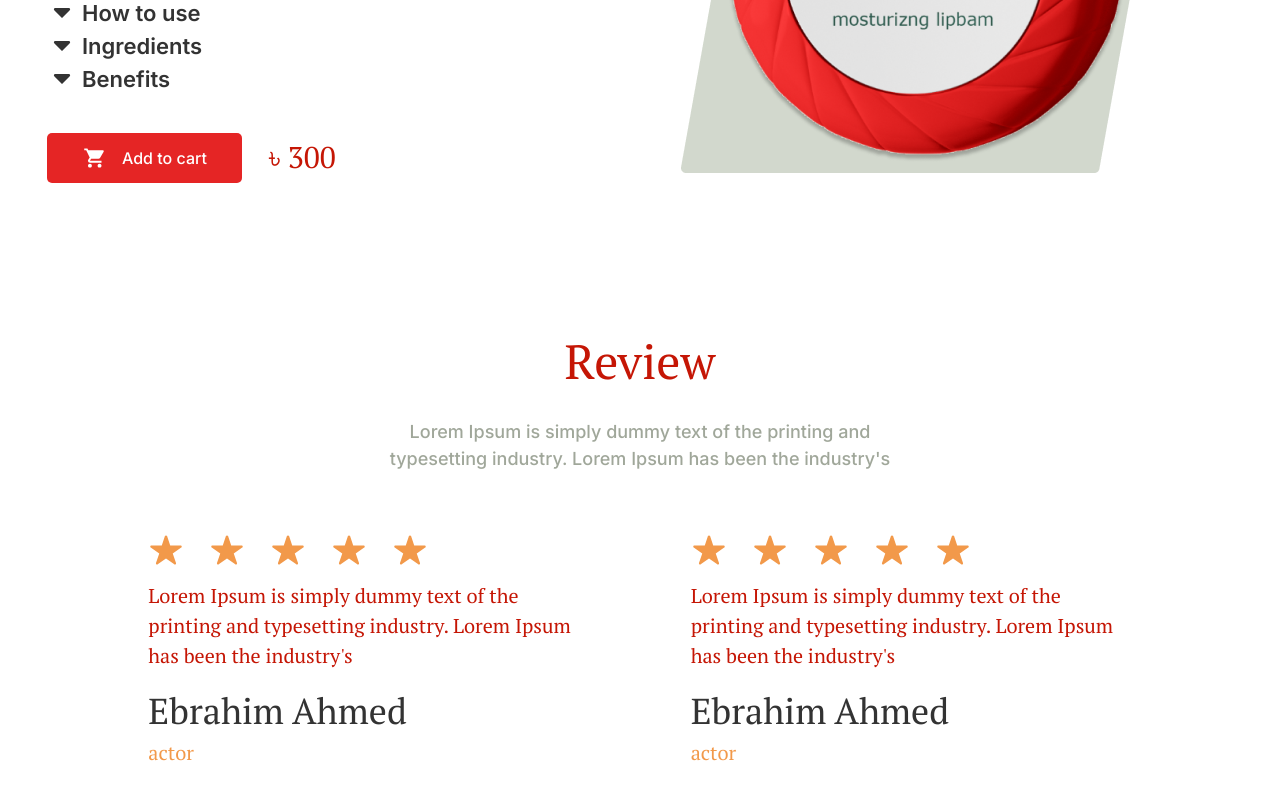
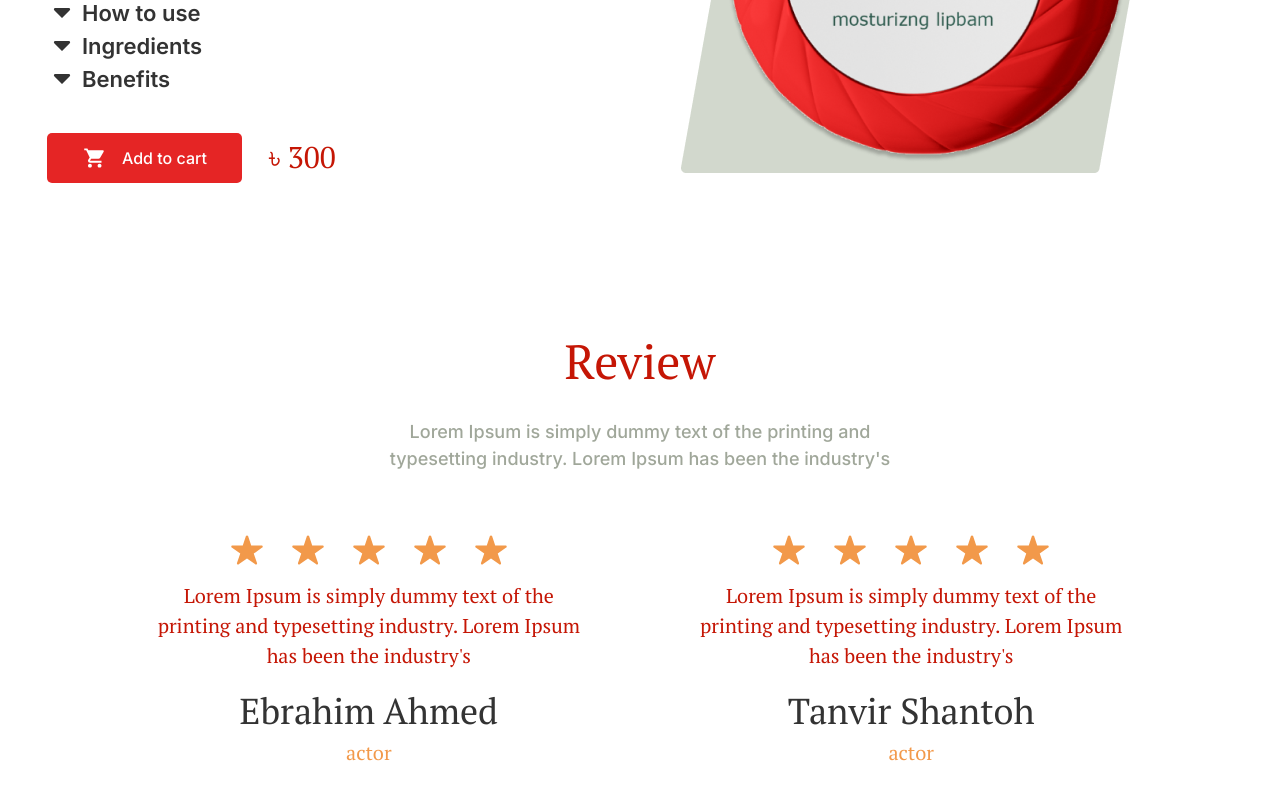
Before and after one commit to mizanur-rahaman-bd/React_project_EbTan_Cosmetic, a React (Vite) app: page / in a window 1280 px wide. Shown: the part 3344-4144 px from the top of the page. Before the commit the page ends 4112 px from the top, so only its background shows below. Built offline with nearby package versions, Linux system fonts and the light colour scheme.

Commit message:
Reviewe_Part_Completed

```diff
--- a/src/components/Common/CommonReview.jsx
+++ b/src/components/Common/CommonReview.jsx
@@ -4,30 +4,30 @@ import { IoIosStar } from "react-icons/io";
 const CommonReview = () => {
   return (
     <>
-    <div className='flex justify-evenly'>
+    <div className='flex justify-evenly mb-[120px]'>
       <div className='w-[441px]'>
-        <ul className='flex gap-[25px]'>
+        <ul className='flex gap-[25px] justify-center'>
             <li><IoIosStar className='text-4xl text-[#F2994A]' /></li>
             <li><IoIosStar className='text-4xl text-[#F2994A]' /></li>
             <li><IoIosStar className='text-4xl text-[#F2994A]' /></li>
             <li><IoIosStar className='text-4xl text-[#F2994A]' /></li>
             <li><IoIosStar className='text-4xl text-[#F2994A]' /></li>
         </ul>
-        <p className='font-pt_serif font-normal text-[20px] text-[#C51605] my-[13px]'>Lorem Ipsum is simply dummy text of the printing and typesetting industry. Lorem Ipsum has been the industry's</p>
-        <h2 className='font-pt_serif font-normal text-[36px] text-[#333333]'>Ebrahim Ahmed</h2>
-        <h3 className='font-pt_serif font-normal text-[20px] text-[#F2994A]'>actor</h3>
+        <p className='font-pt_serif font-normal text-[20px] text-[#C51605] my-[13px] text-center mx-auto'>Lorem Ipsum is simply dummy text of the printing and typesetting industry. Lorem Ipsum has been the industry's</p>
+        <h2 className='font-pt_serif font-normal text-[36px] text-[#333333] text-center mx-auto'>Ebrahim Ahmed</h2>
+        <h3 className='font-pt_serif font-normal text-[20px] text-[#F2994A] text-center mx-auto'>actor</h3>
       </div>
       <div className='w-[441px]'>
-        <ul className='flex gap-[25px]'>
+        <ul className='flex gap-[25px] justify-center'>
             <li><IoIosStar className='text-4xl text-[#F2994A]' /></li>
             <li><IoIosStar className='text-4xl text-[#F2994A]' /></li>
             <li><IoIosStar className='text-4xl text-[#F2994A]' /></li>
             <li><IoIosStar className='text-4xl text-[#F2994A]' /></li>
             <li><IoIosStar className='text-4xl text-[#F2994A]' /></li>
         </ul>
-        <p className='font-pt_serif font-normal text-[20px] text-[#C51605] my-[13px]'>Lorem Ipsum is simply dummy text of the printing and typesetting industry. Lorem Ipsum has been the industry's</p>
-        <h2 className='font-pt_serif font-normal text-[36px] text-[#333333]'>Ebrahim Ahmed</h2>
-        <h3 className='font-pt_serif font-normal text-[20px] text-[#F2994A]'>actor</h3>
+        <p className='font-pt_serif font-normal text-[20px] text-[#C51605] my-[13px] text-center mx-auto'>Lorem Ipsum is simply dummy text of the printing and typesetting industry. Lorem Ipsum has been the industry's</p>
+        <h2 className='font-pt_serif font-normal text-[36px] text-[#333333] text-center mx-auto'>Tanvir Shantoh</h2>
+        <h3 className='font-pt_serif font-normal text-[20px] text-[#F2994A] text-center mx-auto'>actor</h3>
       </div>
 
 
```
